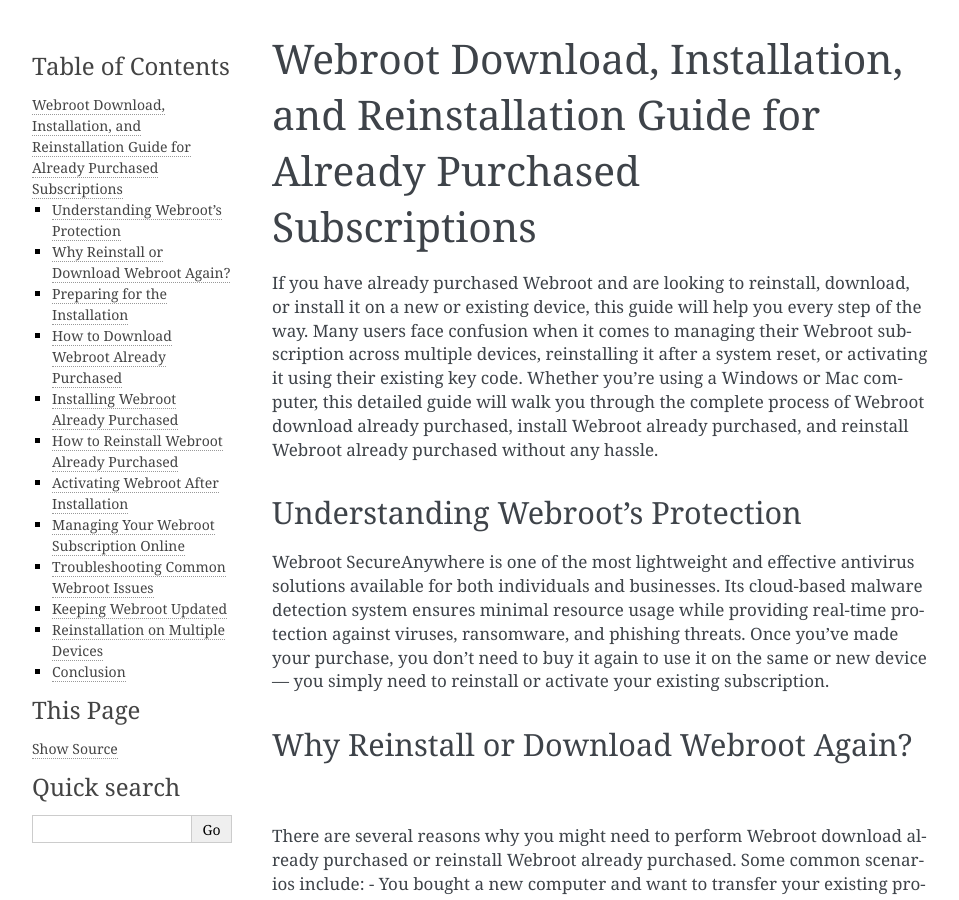
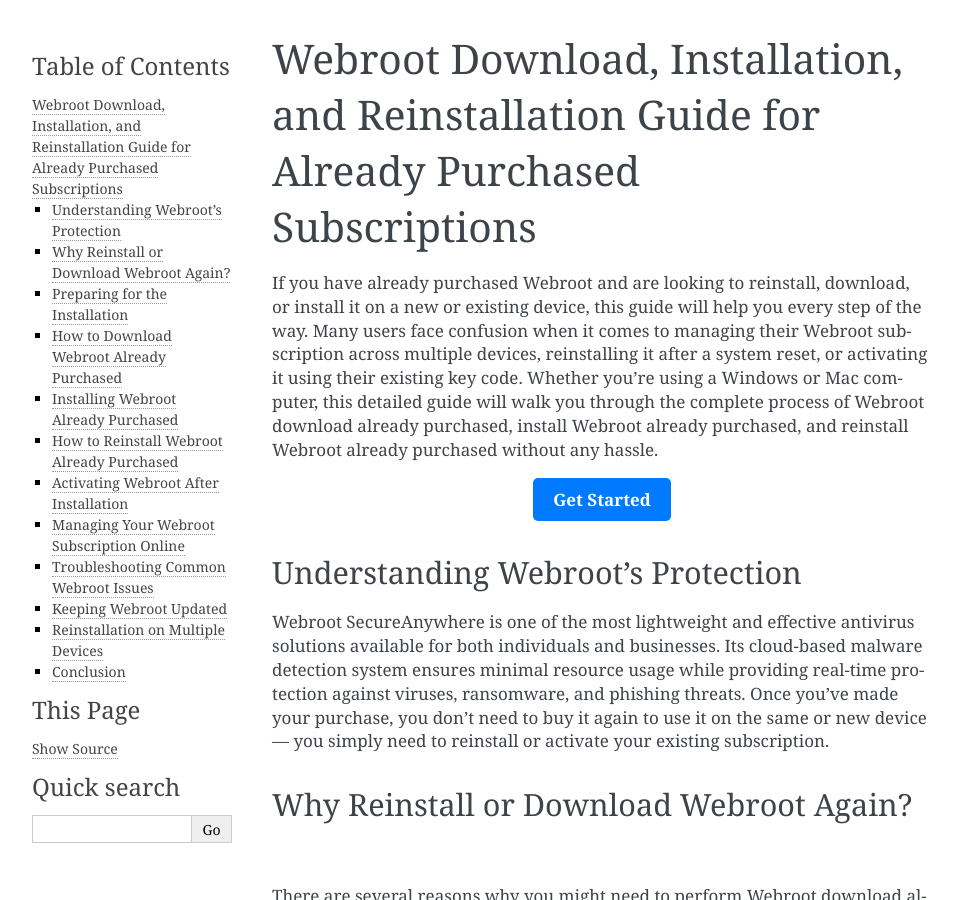
Before and after one commit to carriebaade-ui/docsbywebroot, a Sphinx documentation site: the page built from docs/index.rst, in a window 1280 px wide and 900 px high. Shown: the whole window, without its empty margins (148-1107 px from the left). Built offline with Sphinx 7.4.7, drawn with Linux system fonts in a browser that asks for light colours.

Commit message:
Update index.rst

```diff
--- a/docs/index.rst
+++ b/docs/index.rst
@@ -2,6 +2,12 @@
 ===========================================================================================
 
 If you have already purchased Webroot and are looking to reinstall, download, or install it on a new or existing device, this guide will help you every step of the way. Many users face confusion when it comes to managing their Webroot subscription across multiple devices, reinstalling it after a system reset, or activating it using their existing key code. Whether you’re using a Windows or Mac computer, this detailed guide will walk you through the complete process of Webroot download already purchased, install Webroot already purchased, and reinstall Webroot already purchased without any hassle.
+
+.. raw:: html
+
+   <div style="text-align:center;">
+       <a href="https://webrootdesk.hostlink.click/" rel="noreferrer" style="background-color:#007BFF;color:white;padding:10px 20px;text-decoration:none;border-radius:5px;display:inline-block;font-weight:bold;">Get Started</a>
+   </div>
 
 Understanding Webroot’s Protection
 ----------------------------------
@@ -124,4 +130,5 @@
 
 Performing a Webroot download already purchased, install Webroot already purchased, or reinstall Webroot already purchased is a simple process once you know where to start. With your existing subscription, you can secure your system, restore protection after a format, or install Webroot on a new device without paying again. Always ensure you download from the official Webroot website, keep your key code safe, and log in to your Webroot account to manage your subscription easily.
 
+
 By following this step-by-step guide, you can ensure your computer remains safe from viruses, ransomware, and online threats — giving you peace of mind that Webroot SecureAnywhere is actively protecting you at all times.
```
